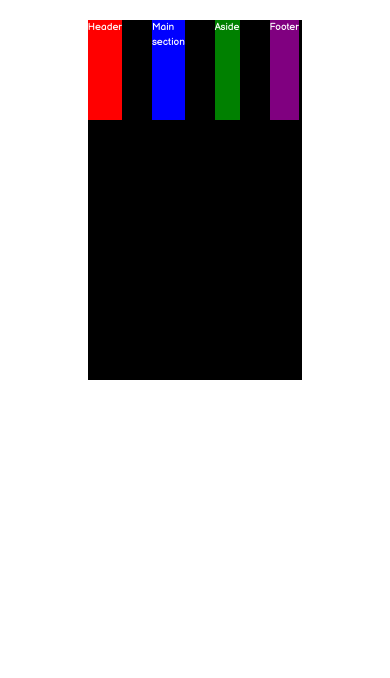
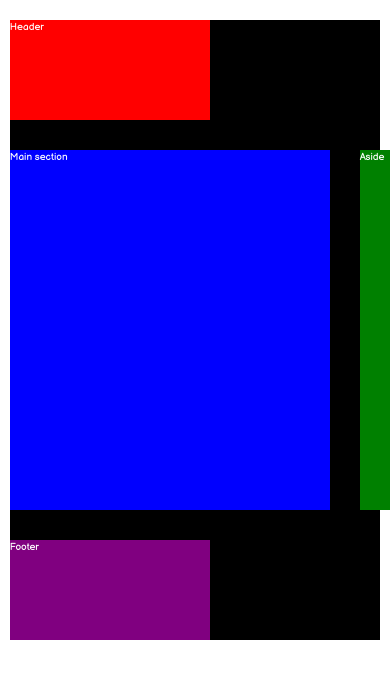
Before and after one commit to Sanjeev-Chadeesingh/flexy-grid, a website: page index.html in a window 390 px wide. Drawn offline with Linux system fonts and the light colour scheme.

Commit message:
autofit and minmax play for responsiveness

```diff
--- a/sass/base/_base.scss
+++ b/sass/base/_base.scss
@@ -17,11 +17,26 @@ body {
 }
 
 .container {
-    width: 55vw;
+    width: 95%;
     background-color: black;
     margin: 2rem auto;
     display: grid;
-    grid-template-rows: repeat(3, 10rem);
-    grid-template-columns: repeat(8, 1fr);
+    grid-template-rows: repeat(5, minmax(10rem, min-content));
+    grid-template-columns: repeat(auto-fit, minmax(20rem, 1fr));
     grid-gap: 3rem;
+    .header {
+        grid-column: 1 / -1;
+    }
+    .main-section {
+       grid-row: 2 / 5;
+       grid-column: 1 / span 5;
+    }
+    .sidebar {
+        grid-row: 2 / span 3;
+        grid-column: 6 / span 2;
+    }
+    .footer {
+        grid-column: 1 / -1;
+        grid-row: 5 / 5;
+    }
 }
```
Also changed, not shown: index.html (+0 -2 lines), css/style.css.
